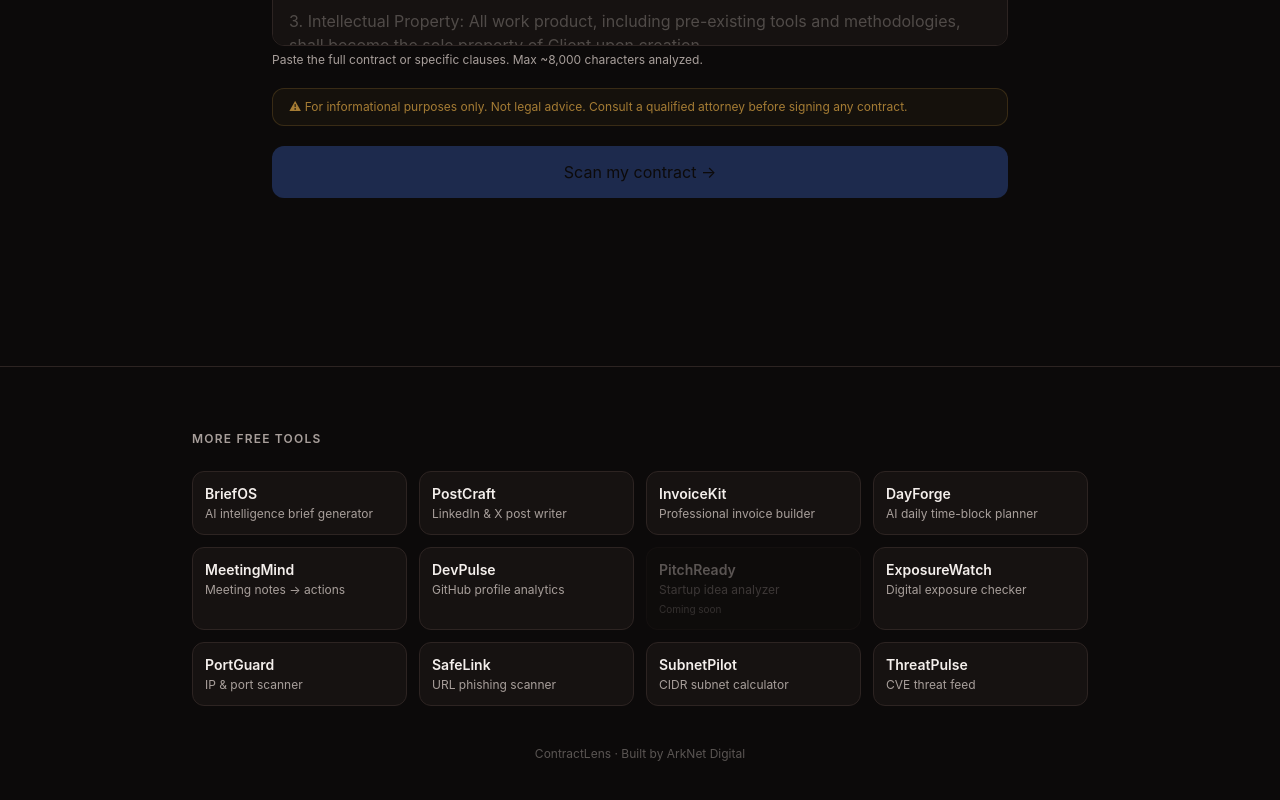
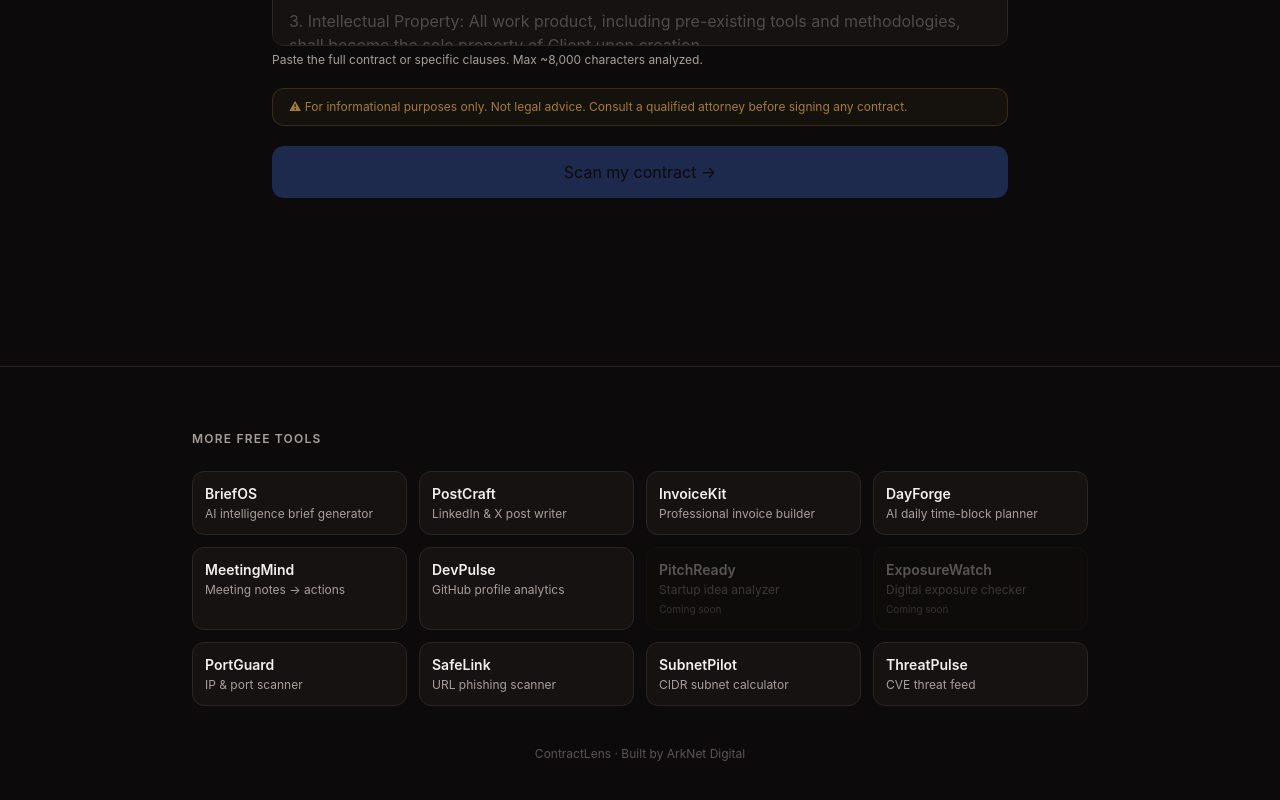
Before and after one commit to jayblast-spec/contractlens, a Next.js app: page / in a window 1280 px wide. Shown: the part 1877-2677 px from the top of the page. Built offline with nearby package versions, Linux system fonts and the light colour scheme.

Commit message:
fix stale/incorrect cross-link URLs in Footer

```diff
--- a/app/components/Footer.tsx
+++ b/app/components/Footer.tsx
@@ -6,11 +6,12 @@
   { name: "MeetingMind", desc: "Meeting notes → actions", url: "https://meetingmind-pied-one.vercel.app", live: true },
   { name: "DevPulse", desc: "GitHub profile analytics", url: "https://devpulse-drab-alpha.vercel.app", live: true },
   { name: "PitchReady", desc: "Startup idea analyzer", url: null, live: false },
-  { name: "ExposureWatch", desc: "Digital exposure checker", url: "https://exposure-watch.vercel.app", live: true },
+  { name: "ExposureWatch", desc: "Digital exposure checker", url: null, live: false },
   { name: "PortGuard", desc: "IP & port scanner", url: "https://portguard-six.vercel.app", live: true },
   { name: "SafeLink", desc: "URL phishing scanner", url: "https://safelink-wheat.vercel.app", live: true },
   { name: "SubnetPilot", desc: "CIDR subnet calculator", url: "https://subnetpilot.vercel.app", live: true },
   { name: "ThreatPulse", desc: "CVE threat feed", url: "https://threatpulse-six.vercel.app", live: true },
+  { name: "ContractLens", desc: "Contract risk scanner", url: "https://contractlens-rho.vercel.app", live: true },
 ];
 
 const CURRENT = "ContractLens";
```
